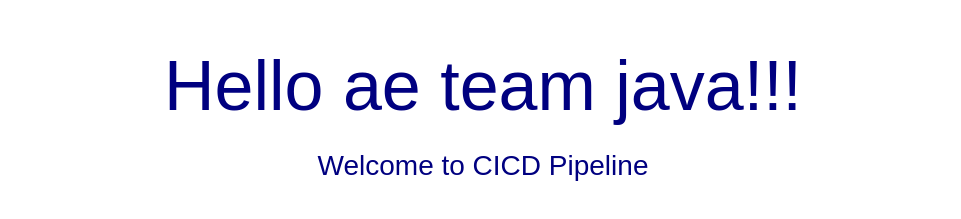
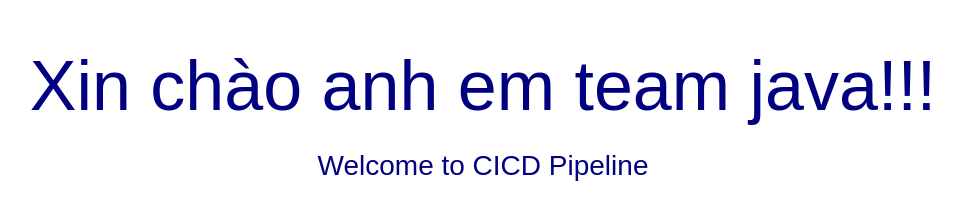
Before and after one commit to Cuong-97/aws_cicd_pipline_codedeploy, a plain HTML site: page index.html in a window 1280 px wide. Shown: the part 201-420 px from the top of the page, without its empty margins (157-1118 px from the left). Drawn offline with Linux system fonts and the light colour scheme.

Commit message:
commit 3
commit 3

```diff
--- a/index.html
+++ b/index.html
@@ -27,7 +27,7 @@
 <body>
   <div align="center">
     <img src="https://s3.ap-south-1.amazonaws.com/www.basava.com/aar_logo_final.png" style="max-width: 20%;">
-    <h1>Hello ae team java!!! </h1>
+    <h1>Xin chào anh em team java!!! </h1>
       <h2>Welcome to CICD Pipeline</h2>
   </div>
 </body>
```
